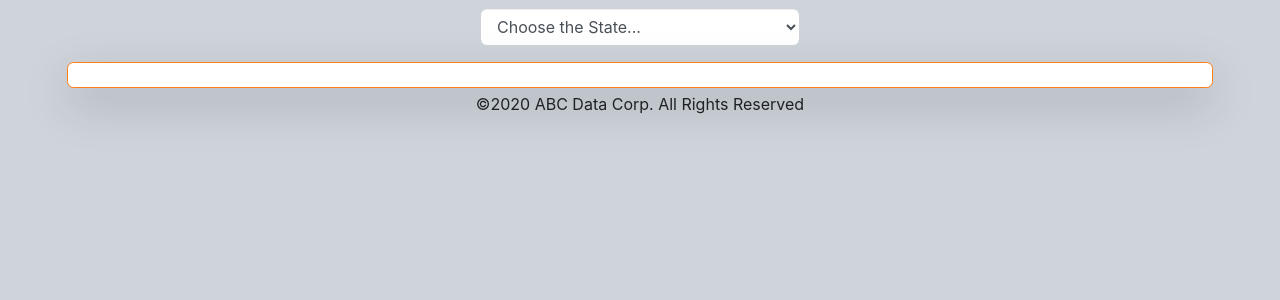
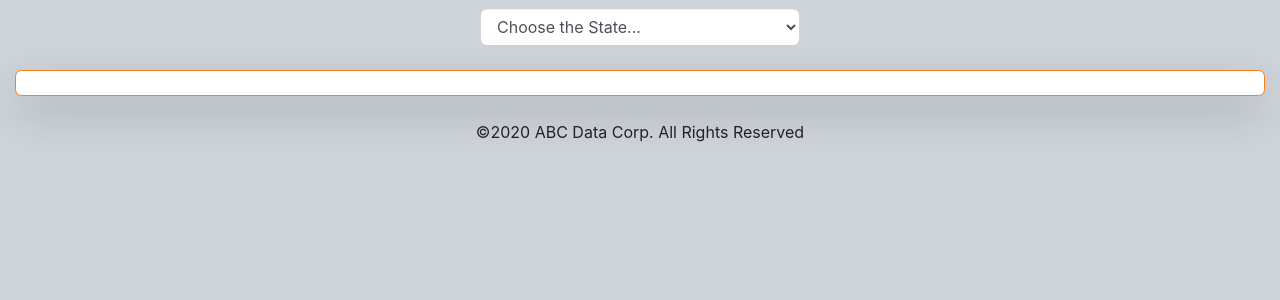
Before and after one commit to BryanSouza91/National-Wildfires-Visualized, a Flask app: template templates/index.html in a window 1280 px wide. Shown: the part 34-334 px from the top of the page. Run offline with Flask 2, Linux system fonts and the light colour scheme; the template is opened without the code that fills it, so the values that code supplies are empty; some libraries are stand-ins or nearby versions.

Commit message:
ready for presentation...

```diff
--- a/app.py
+++ b/app.py
@@ -15,7 +15,7 @@ mongo = PyMongo(app)
 def home_page():
     if request.method == "GET":
         states_df = pd.DataFrame.from_records(
-            mongo.db.fires.find({"FIRE_SIZE": {"$gte": 1000}}, {"STATE": 1}).limit(10000))
+            mongo.db.fires.find({"FIRE_SIZE": { "$gte": 1000 }}, {"STATE": 1}).limit(10000))
         state_list = []
         state_list = [state for state in states_df.STATE.sort_values(
             ascending=True).unique()]
@@ -28,7 +28,7 @@ def get_data(state0):
 
     # pulls in data based on api state variable
     df0 = pd.DataFrame.from_records(mongo.db.fires.find(
-        {"STATE": state0, "FIRE_SIZE": {"$gte": 1000}}, {"STAT_CAUSE_DESCR": 1, 'FIRE_SIZE': 1, 'FIRE_YEAR': 1, 'DAYS_TO_CONT': 1}))   # {"$gte": 10 }
+        {"STATE": state0, "FIRE_SIZE": { "$gte": 1000 }}, {"STAT_CAUSE_DESCR": 1, 'FIRE_SIZE': 1, 'FIRE_YEAR': 1, 'DAYS_TO_CONT': 1}))   # {"$gte": 10 }
 
     # build pivot table for fire size
     cause_size_pivot = pd.pivot_table(df0, values='FIRE_SIZE', index=['FIRE_YEAR'],
--- a/static/js/test.js
+++ b/static/js/app.js
@@ -78,7 +78,6 @@ form.addEventListener('change', function () {
   };
 
   function buildStreamGraph(data, st0) {
-    var colors = Highcharts.getOptions().colors;
     Highcharts.chart('streamGraph', {
 
       chart: {
@@ -86,23 +85,6 @@ form.addEventListener('change', function () {
         marginBottom: 30,
         zoomType: 'x'
       },
-
-      // Make sure connected countries have similar colors
-      colors: [
-        colors[0],
-        colors[1],
-        colors[2],
-        colors[3],
-        colors[4],
-        colors[5],
-        colors[6],
-        colors[7],
-        colors[8],
-        colors[9],
-        colors[0],
-        Highcharts.color(colors[4]).brighten(0.2).get(),
-        Highcharts.color(colors[7]).brighten(0.).get(),
-      ],
 
       title: {
         floating: false,
@@ -118,7 +100,7 @@ form.addEventListener('change', function () {
         maxPadding: 0,
         type: 'category',
         crosshair: true,
-        categories: data.streamGraph.years_categories.map(x => x),
+        categories: data.streamGraph.years_categories,
         labels: {
           align: 'left',
           reserveSpace: true,
@@ -185,6 +167,11 @@ form.addEventListener('change', function () {
       },
       xAxis: {
         type: 'category'
+        labels: {
+          align: 'left',
+          reserveSpace: true,
+          rotation: 315,
+        }
       },
       yAxis: {
         title: "Days"
@@ -201,6 +188,7 @@ form.addEventListener('change', function () {
       },
       plotOptions: {
         series: {
+          borderRadius: 4,
           borderWidth: 0,
           dataLabels: {
             enabled: true,
--- a/templates/index.html
+++ b/templates/index.html
@@ -29,19 +29,18 @@
             </div>
         </div>
         <div class="container-fluid">
-            <div class="card bg-white border-primary shadow-lg mx-auto col-11 my-1">
+            <div class="card bg-white border-primary shadow-lg mx-auto col-12 my-4">
+                <div class="row justify-content-center">
+                    <div id="pieChart" class="col-6 mx-auto my-1"></div>
+                    <div id="barChart" class="col-6 mx-auto my-1"></div>
+                </div>
                 <div class="row">
-                    <div id="streamGraph" class="mx-auto col-11 my-1"></div>
+                    <div id="streamGraph" class="mx-auto col-12 my-1"></div>
                 </div>
-                <div class="row justify-content-center">
-                    <div id="pieChart" class="col-5 mx-auto my-1"></div>
-                    <div id="barChart" class="col-5 mx-auto my-1"></div>
+                <div class="row">
+                    <div id="columnChart" class="mx-auto col-12 my-1"></div>
                 </div>
-
-            <div class="row">
-                <div id="columnChart" class="mx-auto col-11 my-1"></div>
             </div>
-         </div>
         </div>
     </main>
     <footer class="mastfoot mt-auto">
@@ -56,7 +55,7 @@
     <script src="https://code.highcharts.com/modules/series-label.js"></script>
     <script src="https://code.highcharts.com/modules/data.js"></script>
     <script src="https://code.highcharts.com/modules/drilldown.js"></script>
-    <script src="{{ url_for('static',filename='js/test.js') }}"></script>
+    <script src="{{ url_for('static',filename='js/app.js') }}"></script>
 </body>
 
 </html>
```
